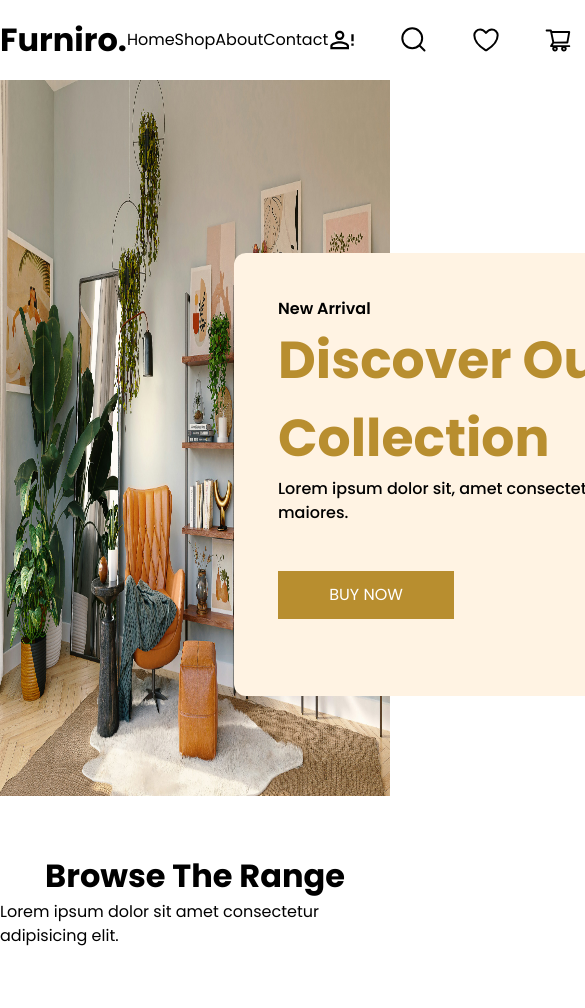
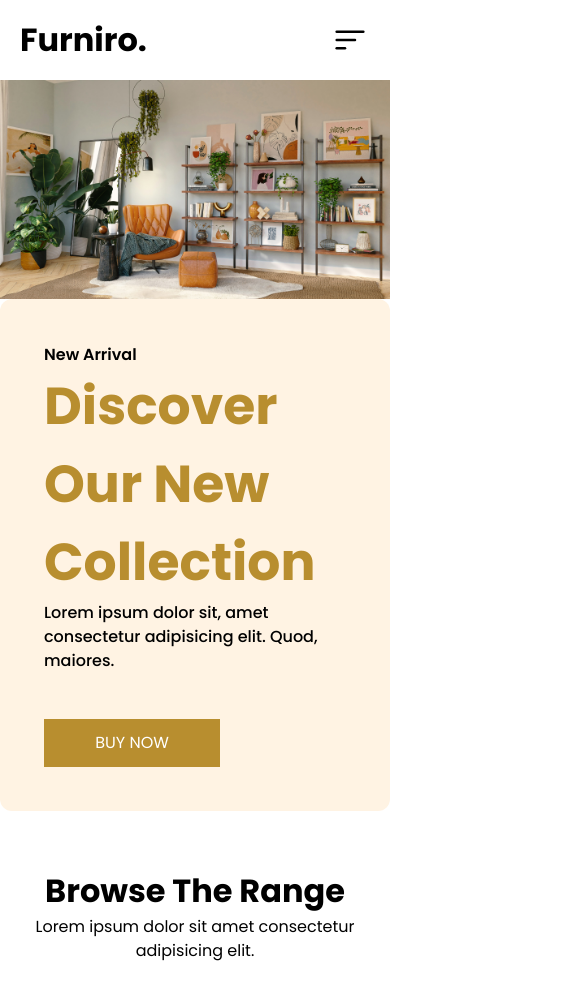
Before and after one commit to mbintangw/Furniro, a React (Vite) app: page / in a window 390 px wide. Shown: the top 1008 px of the page, 585 px wide, since content can reach past the window. Built offline with nearby package versions, Linux system fonts and the light colour scheme.

Commit message:
edit responsive in component HomePage

```diff
--- a/src/Components/Footer.jsx
+++ b/src/Components/Footer.jsx
@@ -3,9 +3,9 @@ import { NavLink } from 'react-router-dom'
 
 const Footer = () => {
   return (
-    <footer className='flex flex-col py-12 px-24 divide-y divide-[#D9D9D9] border-t mt-10'>
-      <div className='[&>*]:space-y-[50px] flex flex-row justify-between mb-12 gap-x-5'>
-        <div className='w-[290px]'>
+    <footer className='flex flex-col py-12 px-4 md:px-24 divide-y divide-[#D9D9D9] border-t mt-10'>
+      <div className='[&>*]:space-y-[50px] flex flex-col lg:flex-row justify-between mb-12 gap-x-5 gap-10'>
+        <div className='md:w-[290px] '>
           <h1>Funiro.</h1>
           <p className='text-[#9F9F9F]'>400 University Drive Suite 200 Coral Gables,FL 33134 USA</p>
         </div>
--- a/src/Components/Header.jsx
+++ b/src/Components/Header.jsx
@@ -1,28 +1,54 @@
-import React from 'react'
+import React, { useState } from 'react'
 import account from '../image/icon/account.svg'
 import cart from '../image/icon/cart.svg'
 import heart from '../image/icon/heart.svg'
 import search from '../image/icon/search.svg'
+import list from '../image/icon/list.svg'
+import close from '../image/icon/close.svg'
 import { NavLink } from 'react-router-dom'
 
 const Header = () => {
+  const [menuOpen, setMenuOpen] = useState(false)
+
+  const toggleMenu = () => {
+    setMenuOpen(!menuOpen);
+  }
+
   return (
-    <header className=''>
+    <header className='sticky top-0 bg-white/80 px-5 z-50'>
       <div className='flex flex-row justify-between container mx-auto items-center h-[80px] '>
         <h1 className='text-[32px]'> Furniro. </h1>
-        <nav className='flex flex-row w-[430px] justify-between'>
-          <NavLink to='/'>Home</NavLink>
-          <NavLink to='/Shop'>Shop</NavLink>
-          <NavLink to='/About'>About</NavLink>
-          <NavLink to='/Contact'>Contact</NavLink>
+        <nav className='hidden lg:flex lg:flex-row w-[430px] justify-between h-6'>
+          <NavLink to='/' className="hover:border-b-4 hover:border-primary ">Home</NavLink>
+          <NavLink to='/Shop' className="hover:border-b-4 hover:border-primary ">Shop</NavLink>
+          <NavLink to='/About' className="hover:border-b-4 hover:border-primary ">About</NavLink>
+          <NavLink to='/Contact' className="hover:border-b-4 hover:border-primary ">Contact</NavLink>
         </nav>
-        <div className='flex flex-row gap-11'>
+        <div className='hidden lg:flex lg:flex-row gap-11'>
           <img src={account}/>
           <img src={search}/>
           <img src={heart}/>
           <img src={cart}/>
         </div>
+        <img src={menuOpen ? close : list} alt='menu' className='lg:hidden h-10' onClick={toggleMenu} />
       </div>
+
+      {menuOpen && (
+        <div className='flex flex-col lg:hidden bg-white/80 absolute top-[80px] left-0 w-full'>
+          <nav className='flex flex-col '>
+            <NavLink to='/' onClick={toggleMenu} className='py-2 px-5 border-b hover:bg-white'>Home</NavLink>
+            <NavLink to='/Shop' onClick={toggleMenu} className='py-2 px-5 border-b hover:bg-white'>Shop</NavLink>
+            <NavLink to='/About' onClick={toggleMenu} className='py-2 px-5 border-b hover:bg-white'>About</NavLink>
+            <NavLink to='/Contact' onClick={toggleMenu} className='py-2 px-5 hover:bg-white'>Contact</NavLink>
+          </nav>
+          <div className='flex flex-row gap-11 justify-center py-5'>
+            <img src={account} alt='account' />
+            <img src={search} alt='search' />
+            <img src={heart} alt='heart' />
+            <img src={cart} alt='cart' />
+          </div>
+        </div>
+      )}
     </header>
   )
 }
--- a/src/Components/Home/Category.jsx
+++ b/src/Components/Home/Category.jsx
@@ -8,11 +8,11 @@ import lamp from '../../image/lamp/lumos.jpg'
 const Category = () => {
   return (
     <div className='flex flex-col justify-center items-center gap-[62px]'>
-      <div>
-        <h1 className='text-center'>Browse The Range</h1>
+      <div className='text-center'>
+        <h1>Browse The Range</h1>
         <p>Lorem ipsum dolor sit amet consectetur adipisicing elit.</p>
       </div>
-      <div className='grid grid-cols-3 gap-5 text-center'>
+      <div className='grid md:grid-cols-2 lg:grid-cols-3 gap-5 text-center'>
         <div className='card-category'>
           <img src={chair} alt="chair"/>
           <h2>Chair</h2>
--- a/src/Components/Home/HeroSection.jsx
+++ b/src/Components/Home/HeroSection.jsx
@@ -3,11 +3,11 @@ import background from '../../image/home-furniture.jpg'
 
 const HeroSection = () => {
   return (
-    <div className='w-full h-[716px]'>
+    <div className='w-full lg:h-screen'>
       <img src={background} className='w-full h-full'/>
-      <div className='absolute w-[643px] h-[443px] top-[30%] left-[60%] rounded-xl p-11 bg-[#FFF3E3]'>
+      <div className='lg:card-arrival rounded-xl p-11 bg-[#FFF3E3] '>
         <h5 className='font-semibold'>New Arrival</h5>
-        <h1 className='text-[52px] text-primary '>Discover Our New Collection</h1>
+        <h1 className='text-[52px] text-primary'>Discover Our New Collection</h1>
         <p className='font-medium'>Lorem ipsum dolor sit, amet consectetur adipisicing elit. Quod, maiores.</p>
         <button className='fill mt-[46px]'>BUY NOW</button>
       </div>
--- a/src/Components/Home/Inspiration.jsx
+++ b/src/Components/Home/Inspiration.jsx
@@ -30,8 +30,8 @@ const Inspiration = () => {
   };
 
   return (
-    <div className='flex flex-row justify-evenly items-center'>
-      <div className='w-[422px] h-[151px]'>
+    <div className='flex  flex-col gap-20 lg:gap-0 lg:flex-row justify-evenly items-center'>
+      <div className='w-[422px] h-[151px] text-center lg:text-start'>
         <h1>50+ Beautiful rooms inspiration</h1>
         <p className='font-medium text-gray-500 mt-2'>Our designer already made a lot of beautiful prototipe of rooms that inspire you</p>
         <button className='fill mt-6'>Explore More</button>
--- a/src/Components/Home/OurProducts.jsx
+++ b/src/Components/Home/OurProducts.jsx
@@ -11,7 +11,7 @@ const OurProducts = () => {
   return (
     <div className='flex flex-col justify-center items-center gap-8'>
       <h1 className='text-[40px]'>Our Products</h1>
-      <div className='grid grid-cols-4 gap-8'>
+      <div className='grid md:grid-cols-2 lg:grid-cols-4 gap-8'>
         {product.map((item,index) => (
           <div className='card-product' key={index}>
             <img src={item.image}/>
--- a/src/index.css
+++ b/src/index.css
@@ -48,16 +48,14 @@ button.outline:hover {
   @apply bg-primary text-white
 }
 
+
+
 .card-category {
-  @apply w-[381px] h-[546px] flex flex-col gap-5
+  @apply w-[285px] h-[446px] lg:w-[381px] lg:h-[546px] flex flex-col gap-5
 }
 
 .card-category img {
   @apply object-cover h-full rounded-xl
-}
-
-.card-product {
-  @apply w-[285px] h-[446px] flex flex-col gap-4 relative;
 }
 
 .card-product {
@@ -82,7 +80,7 @@ button.outline:hover {
 }
 
 .slider-container {
-  @apply w-[600px] h-[582px] py-11;
+  @apply w-[300px] h-[600px] md:w-[600px] md:h-[582px] py-11 ;
 
   img {
     @apply w-full h-[582px] object-fill
@@ -90,7 +88,7 @@ button.outline:hover {
 }
 
 .arrow-next {
-  @apply !w-20 !h-20 absolute top-1/2 -translate-y-1/2 z-10 left-[93%] cursor-pointer
+  @apply !w-20 !h-20 absolute top-1/2 -translate-y-1/2 z-10 left-[86%] lg:left-[93%] cursor-pointer
 }
 .arrow-next:hover {
   @apply opacity-70
--- a/tailwind.config.js
+++ b/tailwind.config.js
@@ -14,5 +14,21 @@ export default {
       },
     },
   },
-  plugins: [],
+  plugins: [
+    function({addUtilities}){
+      const newUtilities = {
+        '.card-arrival': {
+          width: '643px',
+          height: '443px',
+          position: 'absolute',
+          top: '30%',
+          left: '60%',
+          background: '#FFF3E3',
+          borderRadius: '12px',
+          padding: '44px',
+        },
+      };
+      addUtilities(newUtilities,['responsive']);
+    }
+  ],
 }
```
Also changed, not shown: src/image/icon/close.svg (added), src/image/icon/list.svg (added).
